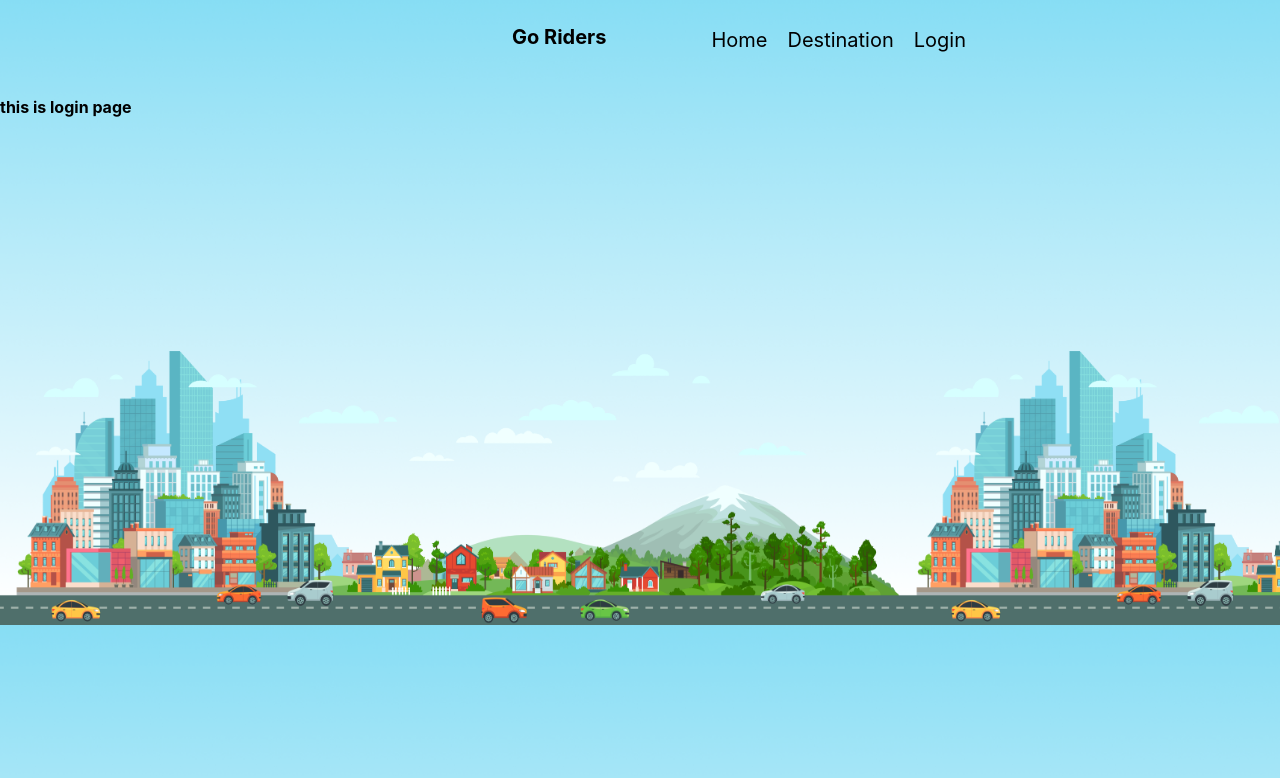
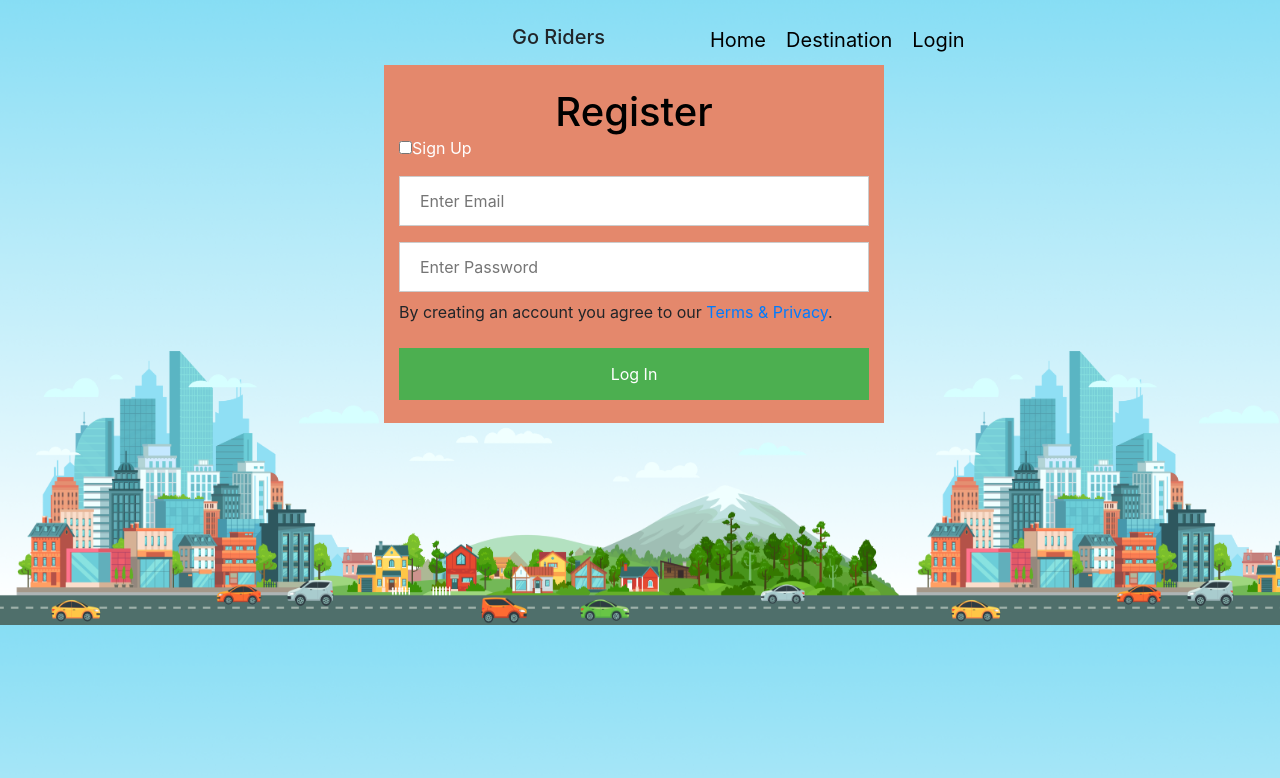
Before and after one commit to arr-atiq/go-riders, a React (Create React App) app: page /login in a window 1280 px wide. Shown: the top 778 px of the page. Built offline with nearby package versions, Linux system fonts and the light colour scheme.

Commit message:
added login authentication page

```diff
--- a/package.json
+++ b/package.json
@@ -6,6 +6,8 @@
     "@testing-library/jest-dom": "^5.11.9",
     "@testing-library/react": "^11.2.5",
     "@testing-library/user-event": "^12.8.3",
+    "bootstrap": "^4.6.0",
+    "firebase": "^8.3.1",
     "react": "^17.0.1",
     "react-dom": "^17.0.1",
     "react-scripts": "4.0.3",
--- a/src/App.js
+++ b/src/App.js
@@ -1,4 +1,5 @@
 import './App.css';
+import '../node_modules/bootstrap/dist/css/bootstrap.min.css';
 import Header from './Components/Header/Header';
 import {
   BrowserRouter as Router,
@@ -10,6 +11,7 @@ import Home from './Components/Home/Home';
 import Destination from './Components/Destination/Destination';
 import Login from './Components/Login/Login';
 import NotFound from './Components/NotFound/NotFound';
+import DisplayHome from './Components/DisplayHome/DisplayHome';
 
 
 function App() {
@@ -30,6 +32,9 @@ function App() {
           <Route exact path="/">
             <Home></Home>
           </Route>
+          <Route path="/destination/:destinationId">
+            <DisplayHome></DisplayHome>
+          </Route>
           <Route path="*">
             <NotFound></NotFound>
           </Route>
--- a/src/Components/DisplayHome/DisplayHome.css
+++ b/src/Components/DisplayHome/DisplayHome.css
@@ -2,11 +2,11 @@
    background-color: #C5EFFA;
    box-shadow: 5px 5px 15px lightslategray;
    border-radius: 10px;
-   padding: 20px;
+   padding: 40px;
 }
 .card-content img{
     width: 100%;
-    height: 170px;
+    height: 150px;
 }
 .card-content h5{
     margin: 0;
@@ -15,15 +15,18 @@
     width: 140px;
     font-size: 18px;
     margin-top: 30px;
+    margin-left: 10px;
     padding: 10px;
     cursor: pointer;
     background-color: lightslategray;
     border: none;
     outline: none;
+    border-radius: 10px;
+}
+.card-content button a{
+    text-decoration: none;
     color: white;
-    border-radius: 10px;
 }
 .card-content button:hover{
     background-color: red;
-
 }
--- a/src/Components/DisplayHome/DisplayHome.js
+++ b/src/Components/DisplayHome/DisplayHome.js
@@ -1,13 +1,14 @@
 import React from 'react';
 import './DisplayHome.css';
+import {Link} from 'react-router-dom';
 
 const DisplayHome = (props) => {
-    const { name, image } = props.rider;
+    const { name, image, id } = props.rider;
     return (
         <div className="rider-interface">
            <div className="card-content">
                <img src={image} alt=""/>
-               <button>{name}</button>
+               <button> <Link to={"/destination/"+id}>{name}</Link> </button>
            </div>
         </div>
     );
--- a/src/Components/Header/Header.css
+++ b/src/Components/Header/Header.css
@@ -16,7 +16,7 @@
     font-size: 20px;
     margin-top: 20px;
 }
-nav a{
+.header nav a{
     text-decoration: none;
     color: black;
 
--- a/src/Components/Login/Login.css
+++ b/src/Components/Login/Login.css
@@ -0,0 +1,88 @@
+form{
+    background-color: #E4886C;
+    width: 500px;
+    margin-left: 30%;
+}
+label{
+    color: white;
+}
+input[type=text], input[type=password] {
+  width: 100%;
+  padding: 12px 20px;
+  margin: 8px 0;
+  display: inline-block;
+  border: 1px solid #ccc;
+  box-sizing: border-box;
+}
+
+.form-btn {
+  background-color: #4CAF50;
+  color: white;
+  padding: 14px 20px;
+  margin: 8px 0;
+  border: none;
+  cursor: pointer;
+  width: 100%;
+}
+
+.form-btn:hover {
+  opacity: 0.8;
+}
+
+.cancel-btn {
+  width: auto;
+  padding: 10px 18px;
+  background-color: #f44336;
+}
+
+.text-container h3 {
+  text-align: center;
+  margin: 24px 0 12px 0;
+  color: white;
+}
+
+img.avatar {
+  width: 40%;
+  border-radius: 50%;
+}
+
+.container {
+  padding: 16px;
+}
+
+span.psw {
+  float: right;
+  padding-top: 16px;
+}
+
+
+
+  /* Add padding to containers */
+  .container2 {
+      margin-top: 5px;
+    padding: 15px;
+    /* background-color: white; */
+  }
+
+ .container2 h1{
+      margin: 0;
+      color: black;
+  }
+
+  /* Full-width input fields */
+  .input input[type=text], .input input[type=password] {
+    width: 100%;
+    padding: 15px;
+    margin: 0 0 10px 0;
+    display: inline-block;
+    border: none;
+    background: #f1f1f1;
+  }
+
+  .input input[type=text]:focus, .input input[type=password]:focus {
+    background-color: #ddd;
+    outline: none;
+  }
+  .label b{
+      color: white;
+  }
--- a/src/Components/Login/Login.js
+++ b/src/Components/Login/Login.js
@@ -1,11 +1,106 @@
-import React from 'react';
+import React, { useState } from 'react';
 import './Login.css';
+import firebase from "firebase/app";
+import "firebase/auth";
+import firebaseConfig from '../../firebase.config';
+
+firebase.initializeApp(firebaseConfig);
 
 function Login() {
+    const [user, setUser] = useState({
+        isSignedIn: false,
+        text: '',
+        email: '',
+        password: '',
+        // error: ''
+    })
+    const [newUser, setNewUser] = useState({
+        error: '',
+        success: false
+
+    })
+    const [addUser, setAddUser] = useState(false);
+    const handleForm = (e) => {
+        if (addUser && user.email && user.password) {
+
+            firebase.auth().createUserWithEmailAndPassword(user.email, user.password)
+                .then(res => {
+                    const newUserInfo = { ...newUser };
+                    newUserInfo.error = '';
+                    newUserInfo.success = true;
+                    setNewUser(newUserInfo);
+                })
+                .catch((error) => {
+                    const newUserInfo = { ...newUser };
+                    newUserInfo.error = error.message;
+                    newUserInfo.success = false;
+                    setNewUser(newUserInfo);
+                });
+        }
+        if (!addUser && user.email && user.password) {
+            firebase.auth().signInWithEmailAndPassword(user.email, user.password)
+                .then((userCredential) => {
+                    const newUserInfo = { ...newUser };
+                    newUserInfo.error = '';
+                    newUserInfo.success = true;
+                    setNewUser(newUserInfo);
+                })
+                .catch((error) => {
+                    const newUserInfo = { ...newUser };
+                    newUserInfo.error = error.message;
+                    newUserInfo.success = false;
+                    setNewUser(newUserInfo);
+                });
+        }
+        e.preventDefault();
+    }
+    const handleField = (e) => {
+        let isFieldValid = true;
+        if (e.target.name === "email") {
+            isFieldValid = /\S+@\S+\.\S+/.test(e.target.value);
+            // console.log(isFieldValid);
+        }
+        if (e.target.name === "password") {
+            isFieldValid = e.target.value.length > 6;
+            isFieldValid = /\d{1}/.test(e.target.value);
+            // console.log(isFieldValid);
+            // console.log(isFieldValid);
+        }
+        if (isFieldValid) {
+            const updateUserInfo = { ...user };
+            updateUserInfo[e.target.name] = e.target.value;
+            setUser(updateUserInfo);
+        }
+    }
     return (
+
         <div>
-            <h4>this is login page</h4>
+            <form onSubmit={handleForm}>
+
+                <div className="container2">
+
+                    <h6 style={{ color: "red" }}>{newUser.error}</h6>
+                    {newUser.success && <h6 style={{ color: "green" }}>Account {addUser ? "Created": "Logged In"} Successfully</h6>}
+                    <h1>Register</h1>
+                    <input type="checkbox" name="addUser" onChange={() => setAddUser(!addUser)} id="" />
+                    <label htmlFor="addUser">Sign Up</label>
+                    {addUser && <input onBlur={handleField} name="text" className="input" type="text" placeholder="Enter Your Name" required />}
+                    <input onBlur={handleField} name="email" className="input" type="text" placeholder="Enter Email" required />
+                    <input onBlur={handleField} name="password" className="input" type="password" placeholder="Enter Password" required />
+
+                    <p>By creating an account you agree to our <a href="https://www.npmjs.com/package/firebase">Terms & Privacy</a>.</p>
+                    {addUser &&<input className="form-btn" type="submit" value="Sign Up" />}
+                    {!addUser &&<input className="form-btn" type="submit" value="Log In" />}
+                </div>
+
+                {/* <div className="container2 signin">
+                    <p>Already have an account? <button >Sign in</button>.</p>
+                </div> */}
+            </form>
         </div>
+
+
+
     );
 }
 
--- a/src/Data/RiderData.js
+++ b/src/Data/RiderData.js
@@ -1,21 +1,21 @@
 let RiderData = [
     {
-        "id": 1,
+        "id": "BRXGEX01",
         "name": "Bike",
         "image": "https://i.ibb.co/1fTCVcJ/Frame.png"
     },
     {
-        "id": 2,
+        "id": "CRXGEX02",
         "name": "Car",
         "image": "https://i.ibb.co/r48qSxW/Frame-2.png"
     },
     {
-        "id": 3,
+        "id": "GRXGEX03",
         "name": "Bus",
         "image": "https://i.ibb.co/m91wW48/Frame-1.png"
     },
     {
-        "id": 4,
+        "id": "MRXGEX04",
         "name": "Metro Rail",
         "image": "https://i.ibb.co/wWTzDVQ/Group.png"
     }
--- /dev/null
+++ b/src/firebase.config.js
@@ -0,0 +1,9 @@
+const firebaseConfig = {
+    apiKey: "AIzaSyDoFv-HtHCyPiLlKHpN6BXlW9iYzgl2xBc",
+    authDomain: "go-riders-359ab.firebaseapp.com",
+    projectId: "go-riders-359ab",
+    storageBucket: "go-riders-359ab.appspot.com",
+    messagingSenderId: "181485704781",
+    appId: "1:181485704781:web:c752f043faf780c269ee04"
+  };
+  export default firebaseConfig;
```
Also changed, not shown: 1 other file (tests, documents, lock files or other folders).
